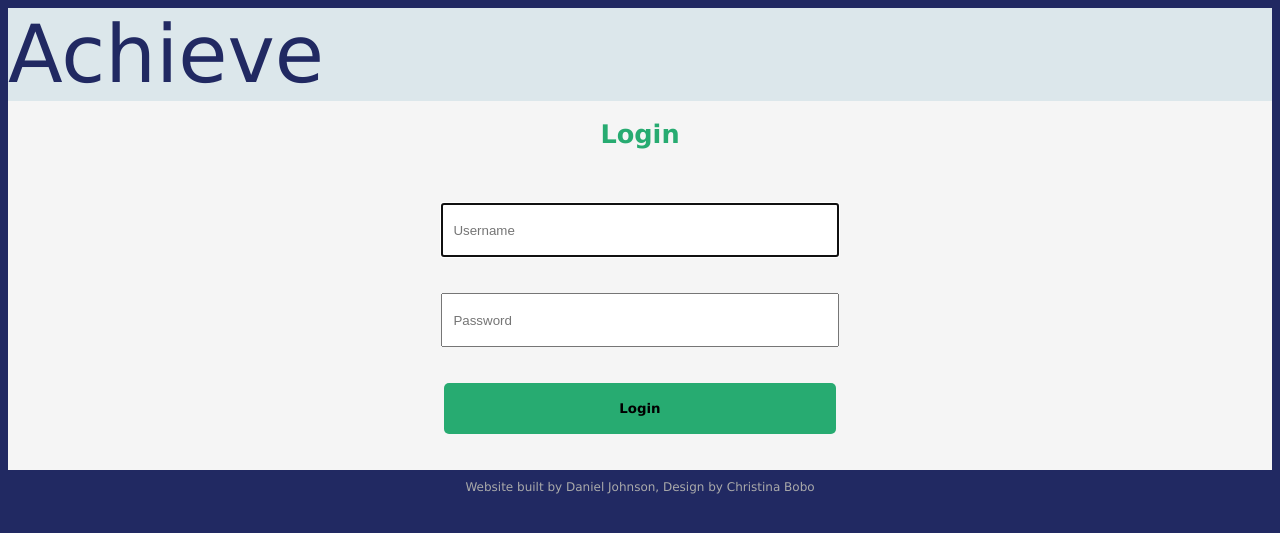
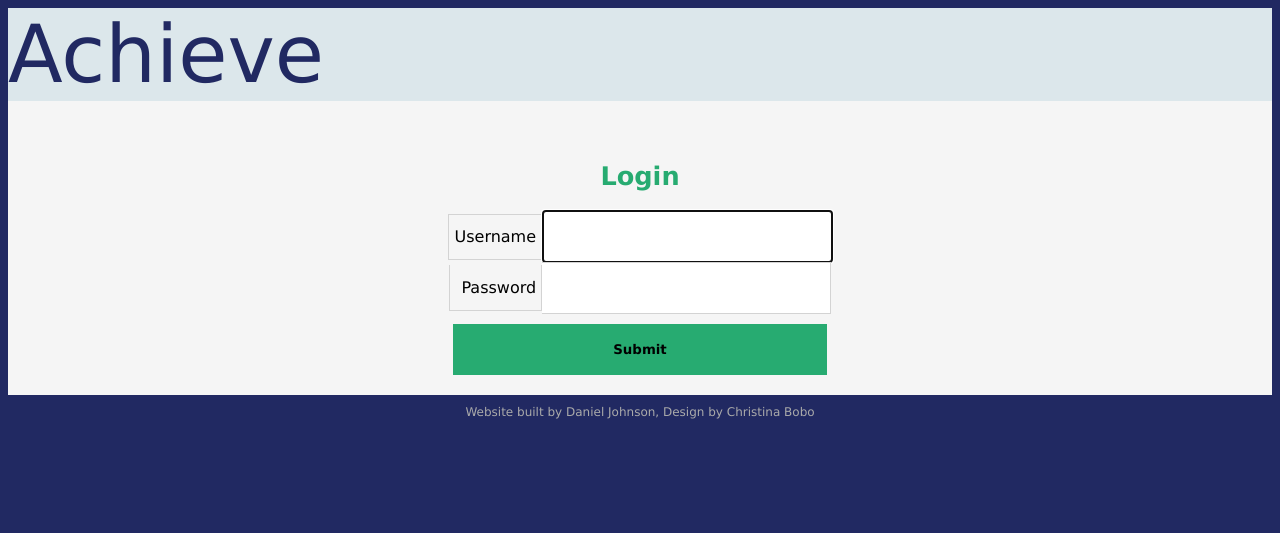
Before and after one commit to djjohnsongeek/achieve, a Python web app: template templates/login.html in a window 1280 px wide. Shown: the top 533 px of the page. Run offline with Jinja, Linux system fonts and the light colour scheme; the template is opened without the code that fills it, so the values that code supplies are empty.

Commit message:
updated login/change pw pages, tweaked index flex-boxe container

```diff
--- a/static/styles.css
+++ b/static/styles.css
@@ -236,6 +236,7 @@ select, option
     display: flex;
     flex-direction: row;
     flex-wrap: wrap;
+    justify-content: center;
 }
 
 .big_link
@@ -266,8 +267,17 @@ select, option
     color: darkslategrey;
 }
 
-/* ################################################### LOGIN PAGE ############################################################################### */
-
+/* ################################################### LOGIN PAGE/CHANGE PW ###################################################################### */
+.login_header
+{
+    display: inline-block;
+    border: none;
+    margin: 0;
+    padding-top: 9px;
+    padding-bottom: 9px;
+    padding-left: 100px;
+    padding-right: 100px;
+}
 .login_form
 {
     text-align: center;
@@ -280,7 +290,67 @@ select, option
 {
     padding-top: 9px;
     padding-bottom: 9px;
-    width: 31.5%;
+    width: 30%;
+    margin-top: none;
+    border-radius: 0;
+}
+
+.login_input
+{
+    margin: 0;
+    border: 1px solid lightgrey;
+    border-left: none;
+}
+
+.login_lable
+{
+    border: 1px solid lightgrey;
+    padding-top: 13px;
+    padding-bottom: 13px;
+    padding-left: 5px;
+    padding-right: 5px;
+}
+
+#login_lable_pw
+{
+    padding-left: 11px;
+    border-top: none;
+}
+
+#login_lable_user
+{
+    padding-top: 12px;
+    padding-right: 6px;
+}
+#username
+{
+    border-bottom: none;
+    width: 21.5%;
+}
+#password
+{
+    width: 21.5%;
+}
+#password_new
+{
+    border-bottom: none;
+    width: 21.5%;
+}
+#password_check
+{
+    width: 21.5%;
+}
+#login_lable_pwn{
+    border-bottom: none;
+    padding-top: 12px;
+    padding-right: 9px;
+    padding-left: 8px;
+}
+#login_lable_pwc
+{
+    padding-top: 12px;
+    padding-left: 13px;
+    padding-right: 14px
 }
 
 /* ################################################### WEEK DAY CHECK BOXES ###################################################################### */
--- a/templates/login.html
+++ b/templates/login.html
@@ -1,19 +1,18 @@
 {% extends "layout.html" %}
 {% block title %}Login{% endblock %}
 {% block main %}
+<div class="spacer"></div>
 <div class="description">
     <header>
-        <h1>Login</h1>
-    </header>
-    <div class="login_form">
-        <form id="form-login" method="POST" action="/login">
-            <p><input class="login_input" type="text" id="username" name="username" placeholder="Username" autofocus></p>
-            <p><input class="login_input" type="password" id="password" name="password" placeholder="Password"></p>
-            <p><button class="btn_submit" type="submit" id="btn_login">Login</button></p>
+        <h1 class="login_header">Login</h1><!--
+   --></header><!--
+    --><div class="login_form"><!--
+        --><form id="form-login" method="POST" action="/login">
+            <span id="login_lable_user" class="login_lable">Username</span><input class="login_input" type="text" id="username" name="username" autofocus><br/>
+            <span id="login_lable_pw" class="login_lable">Password</span><input class="login_input" type="password" id="password" name="password"><br/>
+            <button class="btn_submit" type="submit" id="btn_login">Submit</button>
         </form>
         <script src="../static/login.js"></script>
     </div>
 </div>
-<div class="description">
-</div>
 {% endblock %}
```
Also changed, not shown: templates/changepw.html (+5 -6 lines).
